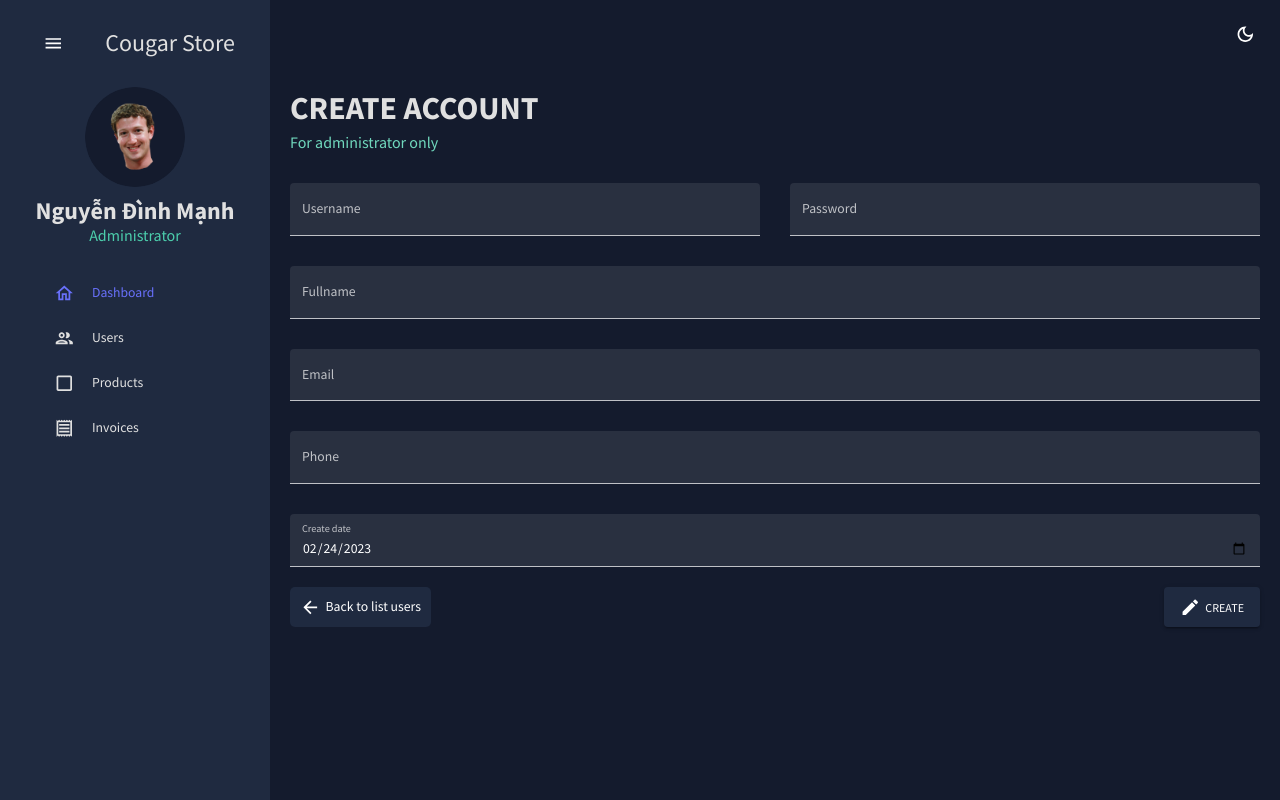
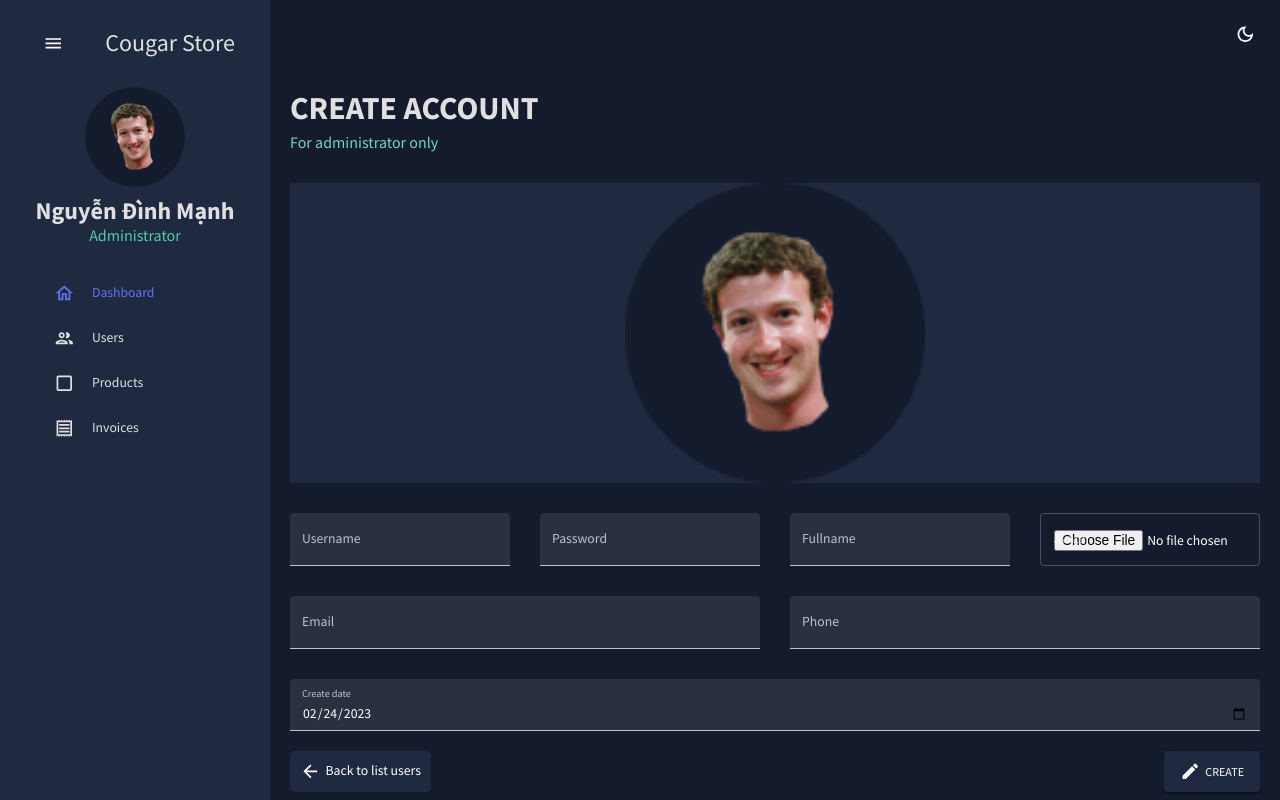
Before and after one commit to NguyenManh-1709/cougar-admin-frontend, a React (Create React App) app: page /createuser in a window 1280 px wide. Built offline with nearby package versions, Linux system fonts and the light colour scheme.

Commit message:
Fix and update

```diff
--- a/src/data/mockData.js
+++ b/src/data/mockData.js
@@ -26,6 +26,12 @@ export const mockDataUser = [
     status: 0,
   },
 ];
+
+export const mockDataSubcategory = [
+  {id:1, name: 'Category 1'},
+  {id:2, name: 'Category 2'},
+  {id:3, name: 'Category 3'}
+]
 
 export const mockDataProduct = [
   {
--- a/src/scenes/formcreateproduct/index.jsx
+++ b/src/scenes/formcreateproduct/index.jsx
@@ -1,4 +1,4 @@
-import { Box, Button, TextField } from "@mui/material";
+import { Box, Button, TextField, MenuItem } from "@mui/material";
 import { Formik } from "formik";
 import * as yup from "yup";
 import useMediaQuery from "@mui/material/useMediaQuery";
@@ -6,8 +6,10 @@ import Header from "../../components/Header";
 import { Link } from "react-router-dom";
 import ArrowBackIcon from '@mui/icons-material/ArrowBack';
 import CreateIcon from '@mui/icons-material/Create';
+import { mockDataSubcategory } from "../../data/mockData";
 
 const FormCreateProduct = () => {
+
   const isNonMobile = useMediaQuery("(min-width:600px)");
 
   const handleFormSubmit = (values) => {
@@ -73,9 +75,14 @@ const FormCreateProduct = () => {
                 label="Sub category"
                 onBlur={handleBlur}
                 onChange={handleChange}
-                value={values.subcategory}
+                value={values.subcategory.id}
                 sx={{ gridColumn: "span 1" }}
               >
+                {mockDataSubcategory.map((mockDataSubcategory) => (
+                  <MenuItem key={mockDataSubcategory.id} value={mockDataSubcategory.id}>
+                    {mockDataSubcategory.name}
+                  </MenuItem>
+                ))}
               </TextField>
               <TextField
                 fullWidth
@@ -163,7 +170,7 @@ const checkoutSchema = yup.object().shape({
 const initialValues = {
   id: "",
   name: "",
-  subcategory: {},
+  subcategory: {id: 1, name: 'Category 1'},
   createdate: new Date().toISOString().slice(0, 10),
   price: "",
   description: "",
--- a/src/scenes/formcreateuser/index.jsx
+++ b/src/scenes/formcreateuser/index.jsx
@@ -6,6 +6,7 @@ import Header from "../../components/Header";
 import { Link } from "react-router-dom";
 import ArrowBackIcon from '@mui/icons-material/ArrowBack';
 import CreateIcon from '@mui/icons-material/Create';
+import { useState } from "react";
 
 const FormCreateUser = () => {
   const isNonMobile = useMediaQuery("(min-width:600px)");
@@ -14,10 +15,18 @@ const FormCreateUser = () => {
     console.log(values);
   };
 
+  const [avatarFile, setAvatarFile] = useState(null);
+  const [avatarPreview, setAvatarPreview] = useState(null);
+
+
+
   return (
     <Box m="20px">
       <Header title="CREATE ACCOUNT" subtitle="For administrator only" />
-
+      <Box display="flex" mb='30px' justifyContent="center" style={{minHeight: '300px', background:'#1F2A40'}}>
+        {avatarPreview && <img style={{width: '300px'}} src={avatarPreview} alt={avatarFile.name} />}
+        {!avatarPreview && <img style={{width: '300px'}} src={"../../assets/user.png"} alt="Default" />}
+      </Box>
       <Formik
         onSubmit={handleFormSubmit}
         initialValues={initialValues}
@@ -51,7 +60,7 @@ const FormCreateUser = () => {
                 name="username"
                 error={!!touched.username && !!errors.username}
                 helperText={touched.username && errors.username}
-                sx={{ gridColumn: "span 2" }}
+                sx={{ gridColumn: "span 1" }}
               />
               <TextField
                 fullWidth
@@ -64,7 +73,7 @@ const FormCreateUser = () => {
                 name="password"
                 error={!!touched.password && !!errors.password}
                 helperText={touched.password && errors.password}
-                sx={{ gridColumn: "span 2" }}
+                sx={{ gridColumn: "span 1" }}
               />
               <TextField
                 fullWidth
@@ -77,7 +86,22 @@ const FormCreateUser = () => {
                 name="fullname"
                 error={!!touched.fullname && !!errors.fullname}
                 helperText={touched.fullname && errors.fullname}
-                sx={{ gridColumn: "span 4" }}
+                sx={{ gridColumn: "span 1" }}
+              />
+              <TextField
+                type="file"
+                label="Avatar"
+                variant="outlined"
+                value={values.image}
+                inputProps={{
+                  multiple: false
+                }}
+                onChange={(event) => {
+                  const file = event.target.files[0];
+                  setAvatarFile(file);
+                  setAvatarPreview(URL.createObjectURL(file));
+                }}
+                sx={{ gridColumn: "span 1" }}
               />
               <TextField
                 fullWidth
@@ -90,7 +114,7 @@ const FormCreateUser = () => {
                 name="email"
                 error={!!touched.email && !!errors.email}
                 helperText={touched.email && errors.email}
-                sx={{ gridColumn: "span 4" }}
+                sx={{ gridColumn: "span 2" }}
               />
               <TextField
                 fullWidth
@@ -103,7 +127,7 @@ const FormCreateUser = () => {
                 name="phone"
                 error={!!touched.phone && !!errors.phone}
                 helperText={touched.phone && errors.phone}
-                sx={{ gridColumn: "span 4" }}
+                sx={{ gridColumn: "span 2" }}
               />
               <TextField
                 fullWidth
@@ -173,6 +197,7 @@ const initialValues = {
   email: "",
   phone: "",
   createdate: new Date().toISOString().slice(0, 10),
+  image: "",
 };
 
 export default FormCreateUser;
--- a/src/scenes/invoices/index.jsx
+++ b/src/scenes/invoices/index.jsx
@@ -81,7 +81,7 @@ const Invoices = () => {
               onClose={handleClose}
               closeAfterTransition
               slots={{ backdrop: Backdrop }}
-              slotProps={{
+              slotprops={{
                 backdrop: {
                   timeout: 500,
                 },
```
Also changed, not shown: src/images/user.png (added).
